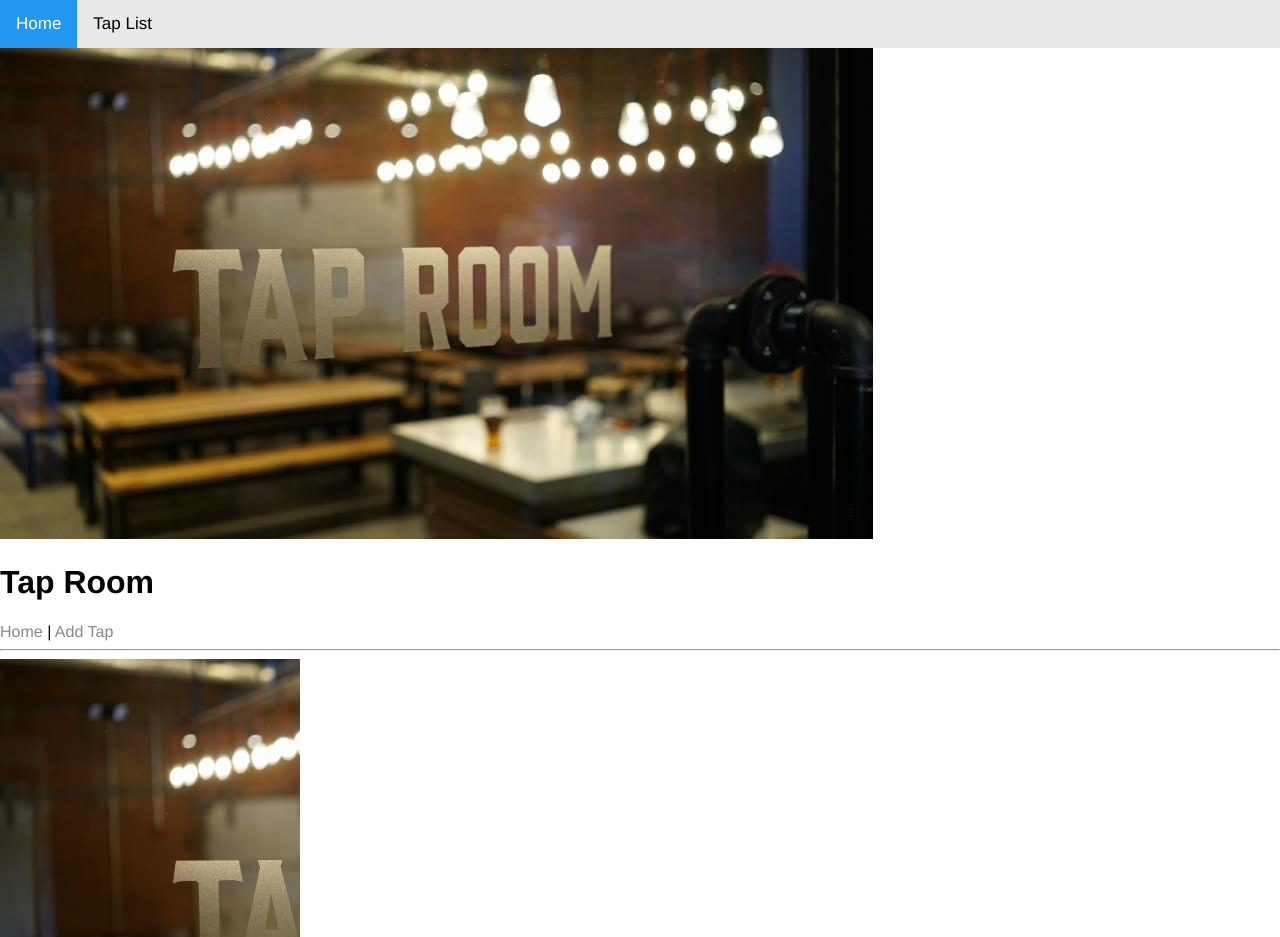
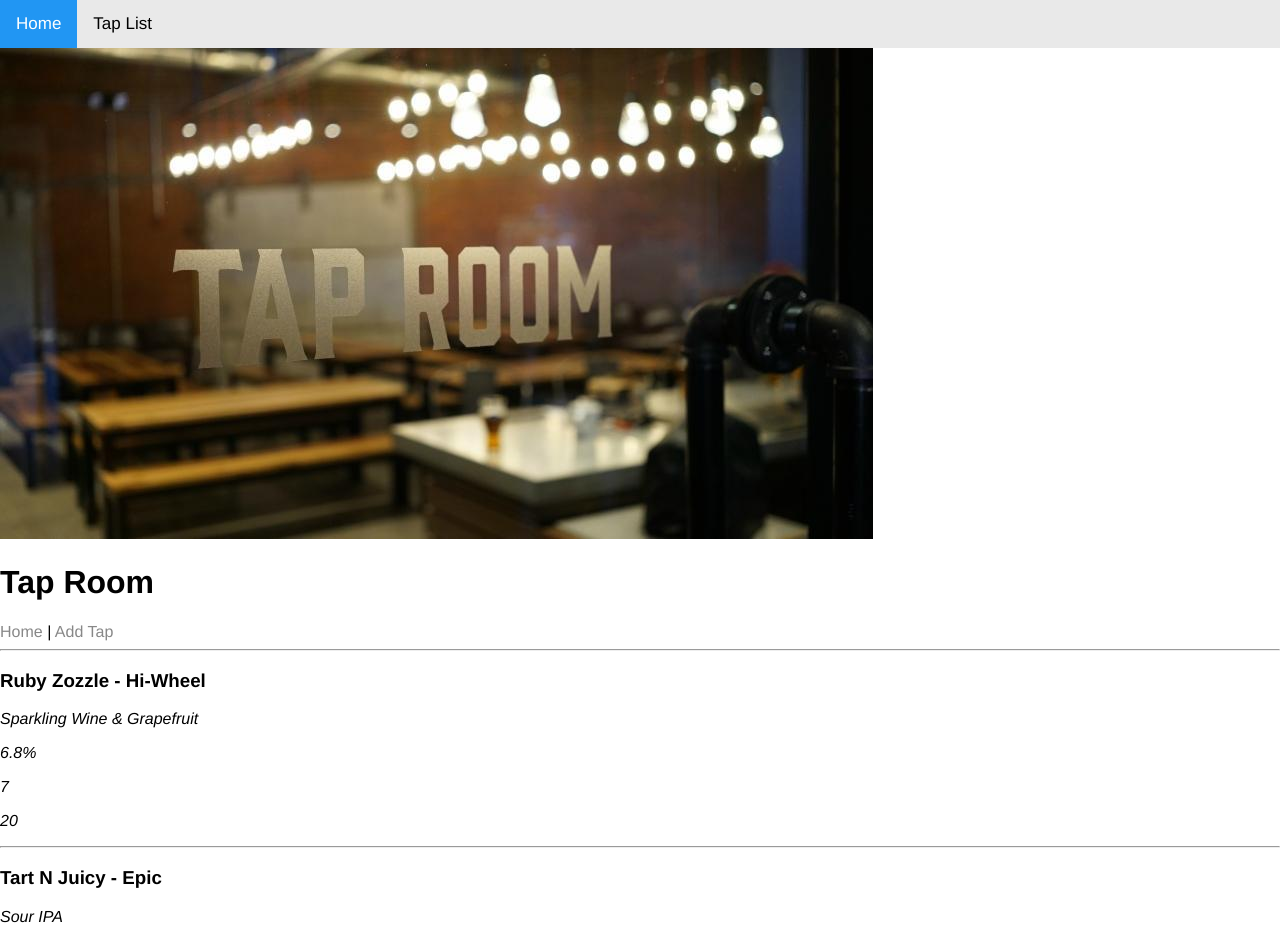
Before and after one commit to v3rna5/tap_room, a React app: page /#/ in a window 1280 px wide. Shown: the top 937 px of the page. Built offline with nearby package versions, Linux system fonts and the light colour scheme.

Commit message:
Fix photo

```diff
--- a/src/components/Tap.jsx
+++ b/src/components/Tap.jsx
@@ -15,9 +15,7 @@ function Tap(props){
 
 
       `}</style>
-    <div className = "background" >
 
-      </div>
         <h3>{props.name} - {props.brewer}</h3>
       <p><em>{props.description}</em></p>
           <p><em>{props.abv}</em></p>
```
